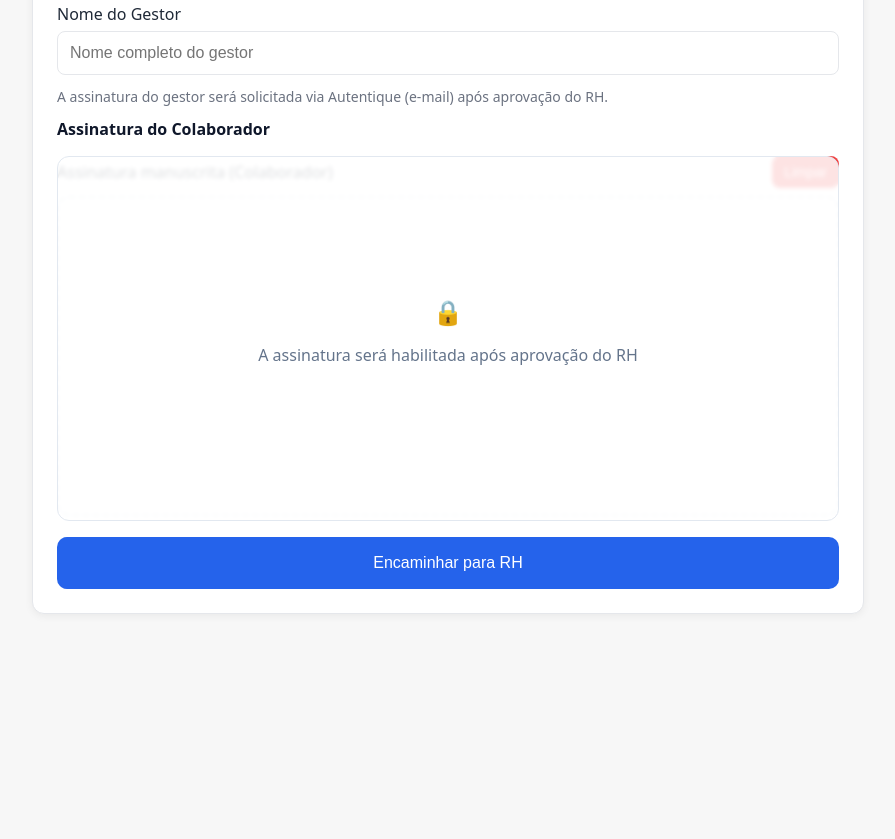
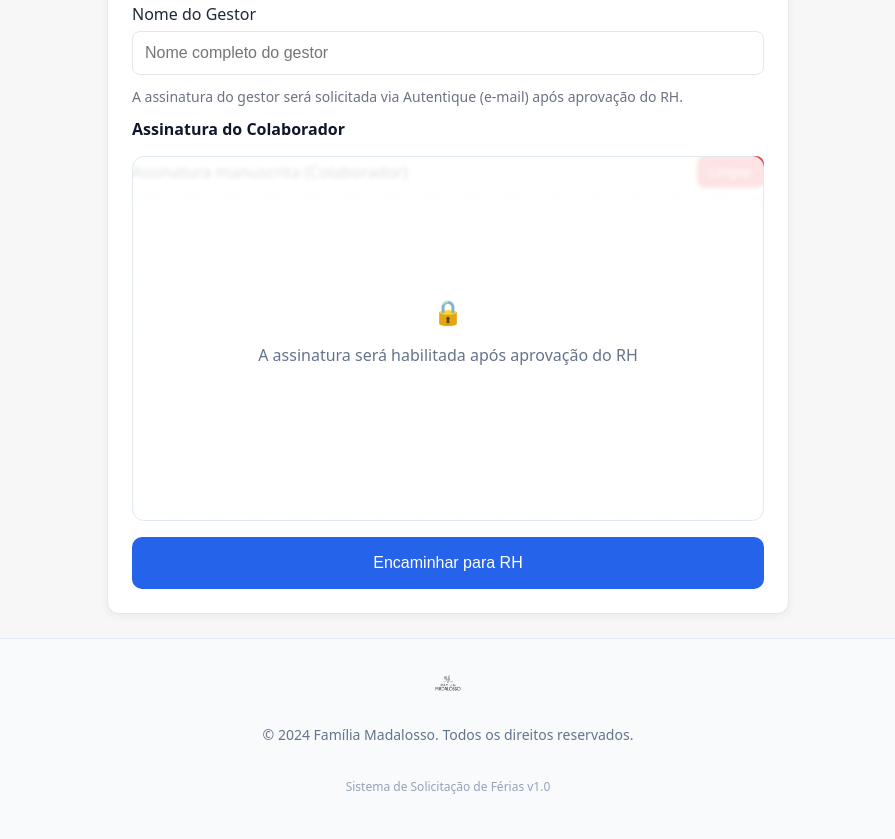
Before and after one commit to cleitonvpinheiro/ferias, a website: page public/index.html in a window 1280 px wide. Shown: the part 996-1835 px from the top of the page, without its empty margins (192-1087 px from the left). Before the commit the page ends 1634 px from the top, so only its background shows below. Drawn offline with Linux system fonts and the light colour scheme.

Commit message:
feat: Adiciona footer na pagina principal

```diff
--- a/public/index.html
+++ b/public/index.html
@@ -122,6 +122,15 @@
     </form>
     <div id="feedback" class="feedback" role="alert" hidden></div>
   </main>
+
+  <footer class="app-footer">
+    <div class="footer-content">
+      <img src="/assets/logo.png" alt="Logo" class="footer-logo">
+      <p>&copy; 2024 Família Madalosso. Todos os direitos reservados.</p>
+      <p style="font-size: 0.75rem; color: #94a3b8;">Sistema de Solicitação de Férias v1.0</p>
+    </div>
+  </footer>
+
   <script src="/script.js"></script>
   </body>
   </html>
--- a/public/styles.css
+++ b/public/styles.css
@@ -25,6 +25,9 @@ body {
   font-family: system-ui, -apple-system, Segoe UI, Roboto, sans-serif;
   background: var(--bg);
   color: var(--text);
+  display: flex;
+  flex-direction: column;
+  min-height: 100vh;
 }
 
 
@@ -346,3 +349,30 @@ label select:focus {
   .enviar { height: 50px; }
   .rh-options-grid { grid-template-columns: 1fr; }
 }
+
+/* Footer Styles */
+.app-footer {
+  margin-top: auto; /* Push to bottom if flex column */
+  padding: 32px 20px;
+  background-color: #f8fafc;
+  border-top: 1px solid #e2e8f0;
+  text-align: center;
+  color: #64748b;
+  font-size: 0.875rem;
+}
+
+.footer-content {
+  max-width: 800px;
+  margin: 0 auto;
+  display: flex;
+  flex-direction: column;
+  align-items: center;
+  gap: 8px;
+}
+
+.footer-logo {
+  height: 24px;
+  opacity: 0.7;
+  filter: grayscale(1);
+  margin-bottom: 8px;
+}
```
